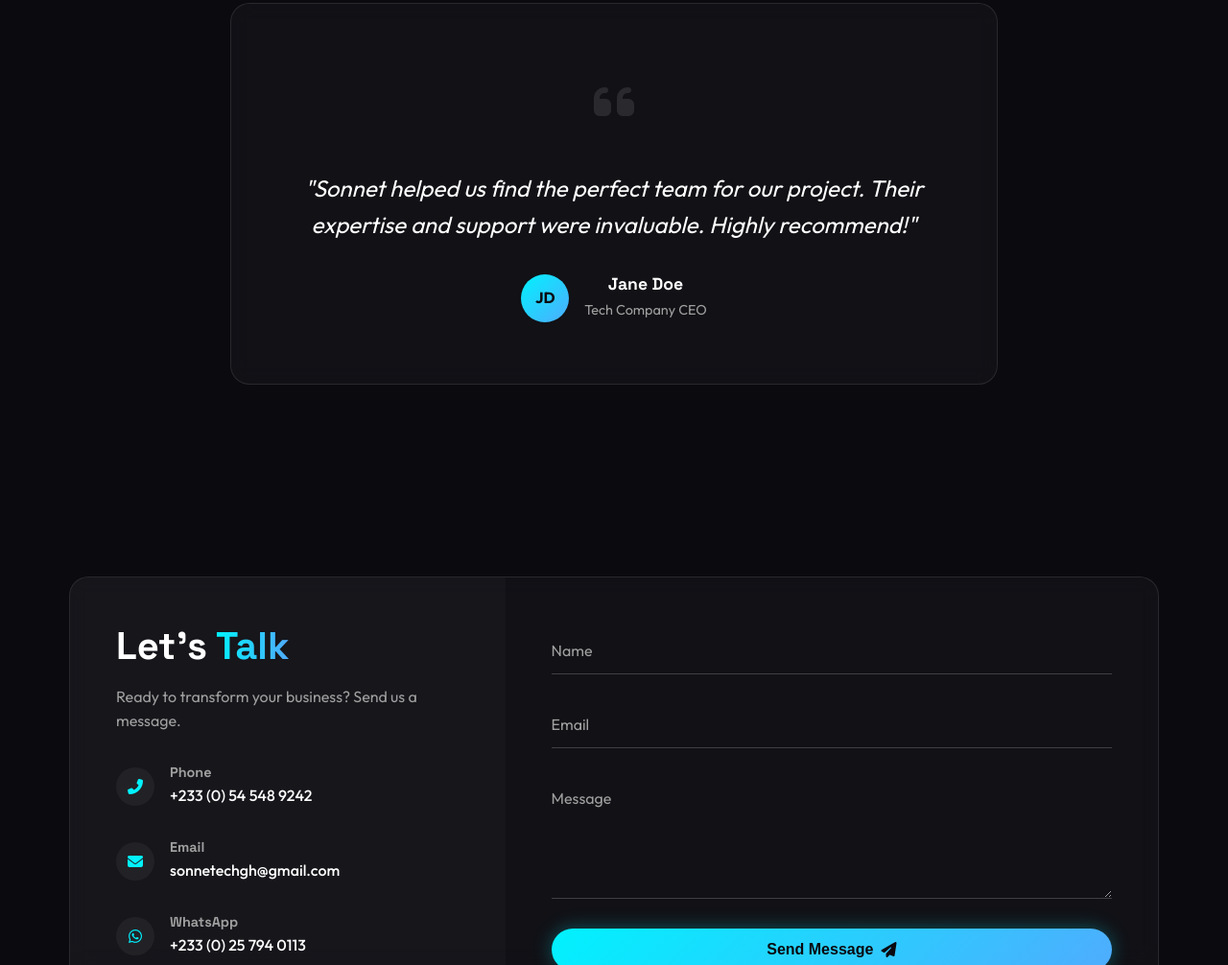
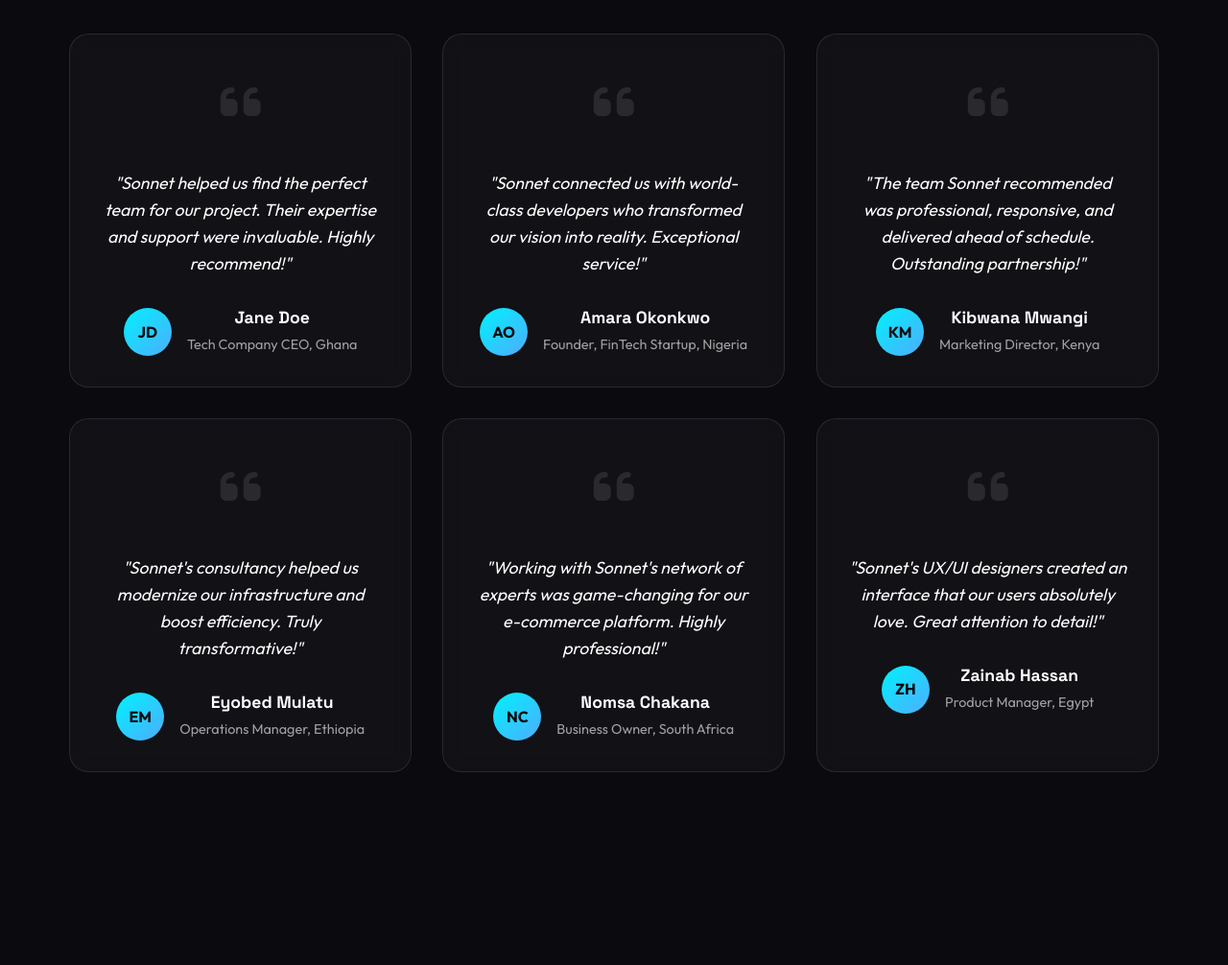
Before and after one commit to sonnetechgh-lang/Web-Project, a plain HTML site: page index.html in a window 1280 px wide. Shown: the part 3369-4375 px from the top of the page at 96% size. Drawn offline with nearby package versions, Linux system fonts and the light colour scheme.

Commit message:
first commit

```diff
--- a/index.html
+++ b/index.html
@@ -285,15 +285,76 @@
             <div class="container">
                 <h2 class="section-title text-center" data-aos="fade-up">Client <span
                         class="text-gradient">Stories</span></h2>
-                <div class="testimonial-card glass-panel" data-aos="zoom-in">
-                    <div class="quote-icon"><i class="fas fa-quote-left"></i></div>
-                    <p class="testimonial-text">"Sonnet helped us find the perfect team for our project. Their expertise
-                        and support were invaluable. Highly recommend!"</p>
-                    <div class="testimonial-author">
-                        <div class="author-avatar">JD</div>
-                        <div class="author-info">
-                            <h4>Jane Doe</h4>
-                            <span>Tech Company CEO</span>
+                <div class="testimonials-grid">
+                    <div class="testimonial-card glass-panel" data-aos="zoom-in" data-aos-delay="0">
+                        <div class="quote-icon"><i class="fas fa-quote-left"></i></div>
+                        <p class="testimonial-text">"Sonnet helped us find the perfect team for our project. Their expertise and support were invaluable. Highly recommend!"</p>
+                        <div class="testimonial-author">
+                            <div class="author-avatar">JD</div>
+                            <div class="author-info">
+                                <h4>Jane Doe</h4>
+                                <span>Tech Company CEO, Ghana</span>
+                            </div>
+                        </div>
+                    </div>
+
+                    <div class="testimonial-card glass-panel" data-aos="zoom-in" data-aos-delay="100">
+                        <div class="quote-icon"><i class="fas fa-quote-left"></i></div>
+                        <p class="testimonial-text">"Sonnet connected us with world-class developers who transformed our vision into reality. Exceptional service!"</p>
+                        <div class="testimonial-author">
+                            <div class="author-avatar">AO</div>
+                            <div class="author-info">
+                                <h4>Amara Okonkwo</h4>
+                                <span>Founder, FinTech Startup, Nigeria</span>
+                            </div>
+                        </div>
+                    </div>
+
+                    <div class="testimonial-card glass-panel" data-aos="zoom-in" data-aos-delay="200">
+                        <div class="quote-icon"><i class="fas fa-quote-left"></i></div>
+                        <p class="testimonial-text">"The team Sonnet recommended was professional, responsive, and delivered ahead of schedule. Outstanding partnership!"</p>
+                        <div class="testimonial-author">
+                            <div class="author-avatar">KM</div>
+                            <div class="author-info">
+                                <h4>Kibwana Mwangi</h4>
+                                <span>Marketing Director, Kenya</span>
+                            </div>
+                        </div>
+                    </div>
+
+                    <div class="testimonial-card glass-panel" data-aos="zoom-in" data-aos-delay="300">
+                        <div class="quote-icon"><i class="fas fa-quote-left"></i></div>
+                        <p class="testimonial-text">"Sonnet's consultancy helped us modernize our infrastructure and boost efficiency. Truly transformative!"</p>
+                        <div class="testimonial-author">
+                            <div class="author-avatar">EM</div>
+                            <div class="author-info">
+                                <h4>Eyobed Mulatu</h4>
+                                <span>Operations Manager, Ethiopia</span>
+                            </div>
+                        </div>
+                    </div>
+
+                    <div class="testimonial-card glass-panel" data-aos="zoom-in" data-aos-delay="400">
+                        <div class="quote-icon"><i class="fas fa-quote-left"></i></div>
+                        <p class="testimonial-text">"Working with Sonnet's network of experts was game-changing for our e-commerce platform. Highly professional!"</p>
+                        <div class="testimonial-author">
+                            <div class="author-avatar">NC</div>
+                            <div class="author-info">
+                                <h4>Nomsa Chakana</h4>
+                                <span>Business Owner, South Africa</span>
+                            </div>
+                        </div>
+                    </div>
+
+                    <div class="testimonial-card glass-panel" data-aos="zoom-in" data-aos-delay="500">
+                        <div class="quote-icon"><i class="fas fa-quote-left"></i></div>
+                        <p class="testimonial-text">"Sonnet's UX/UI designers created an interface that our users absolutely love. Great attention to detail!"</p>
+                        <div class="testimonial-author">
+                            <div class="author-avatar">ZH</div>
+                            <div class="author-info">
+                                <h4>Zainab Hassan</h4>
+                                <span>Product Manager, Egypt</span>
+                            </div>
                         </div>
                     </div>
                 </div>
--- a/style.css
+++ b/style.css
@@ -687,6 +687,25 @@ section {
     font-size: 0.9rem;
 }
 
+/* Testimonials Grid */
+.testimonials-grid {
+    display: grid;
+    grid-template-columns: repeat(auto-fit, minmax(320px, 1fr));
+    gap: 2rem;
+    margin-top: 3rem;
+}
+
+.testimonials-grid .testimonial-card {
+    max-width: 100%;
+    margin: 0;
+    padding: 2rem;
+    text-align: center;
+}
+
+.testimonials-grid .testimonial-text {
+    font-size: 1.1rem;
+}
+
 /* Contact Section */
 .contact-wrapper {
     display: grid;
```
